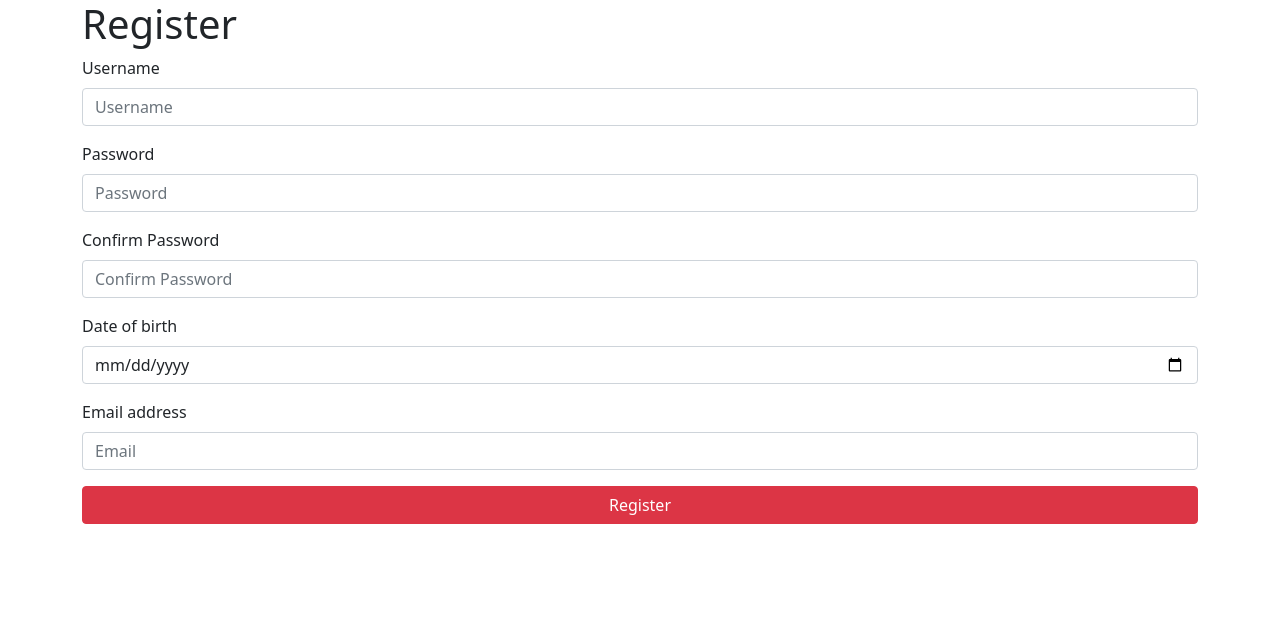
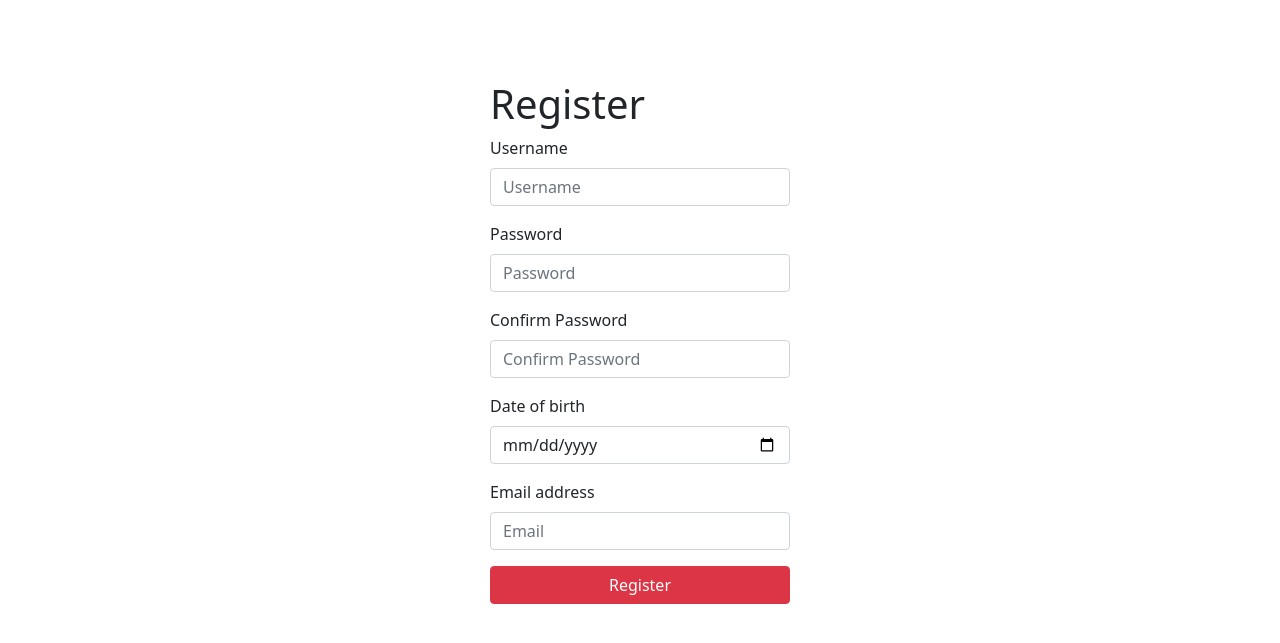
Before and after one commit to Warreldie/team5, a PHP site: page /phples/register.php in a window 1280 px wide. Shown: the top 643 px of the page. Run offline with PHP 8.4, Linux system fonts and the light colour scheme.

Commit message:
build: first steps to style

```diff
--- a/css/style.css
+++ b/css/style.css
@@ -0,0 +1,7 @@
+.register{
+    width: 100%;
+    max-width: 330px;
+    padding: 15px;
+    padding-top: 5em;
+    margin: auto;
+}
--- a/register.php
+++ b/register.php
@@ -35,10 +35,11 @@ if (!empty($_POST)) {
     <meta name="viewport" content="width=device-width, initial-scale=1.0">
     <title>Aanmelden</title>
     <link href="https://cdn.jsdelivr.net/npm/bootstrap@5.0.0-beta2/dist/css/bootstrap.min.css" rel="stylesheet" integrity="sha384-BmbxuPwQa2lc/FVzBcNJ7UAyJxM6wuqIj61tLrc4wSX0szH/Ev+nYRRuWlolflfl" crossorigin="anonymous">
+    <link href="css/style.css" rel="stylesheet">
 </head>
 
 <body>
-    <div class="container">
+    <main class="register container">
         <h1>Register</h1>
         <form id="register" method="POST" action="">
             <?php if (isset($error)) : ?>
@@ -68,7 +69,7 @@ if (!empty($_POST)) {
                 <button type="submit" class="btn btn-danger">Register</button>
             </div>
         </form>
-    </div>
+    </main>
     <script src="app.js"></script>
 </body>
 
```
